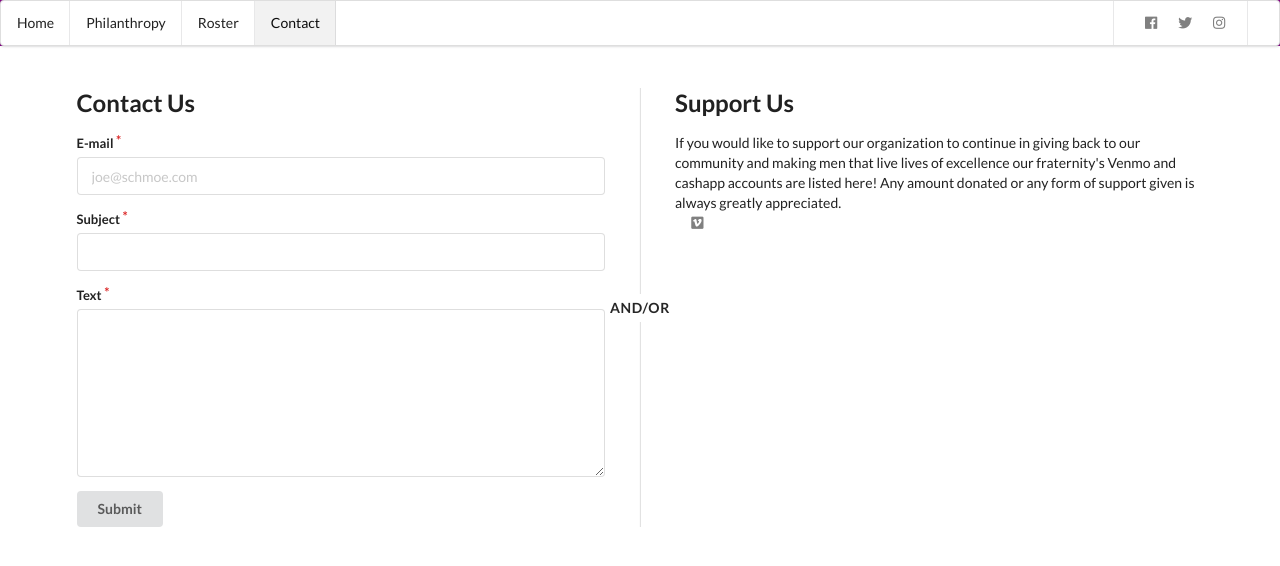
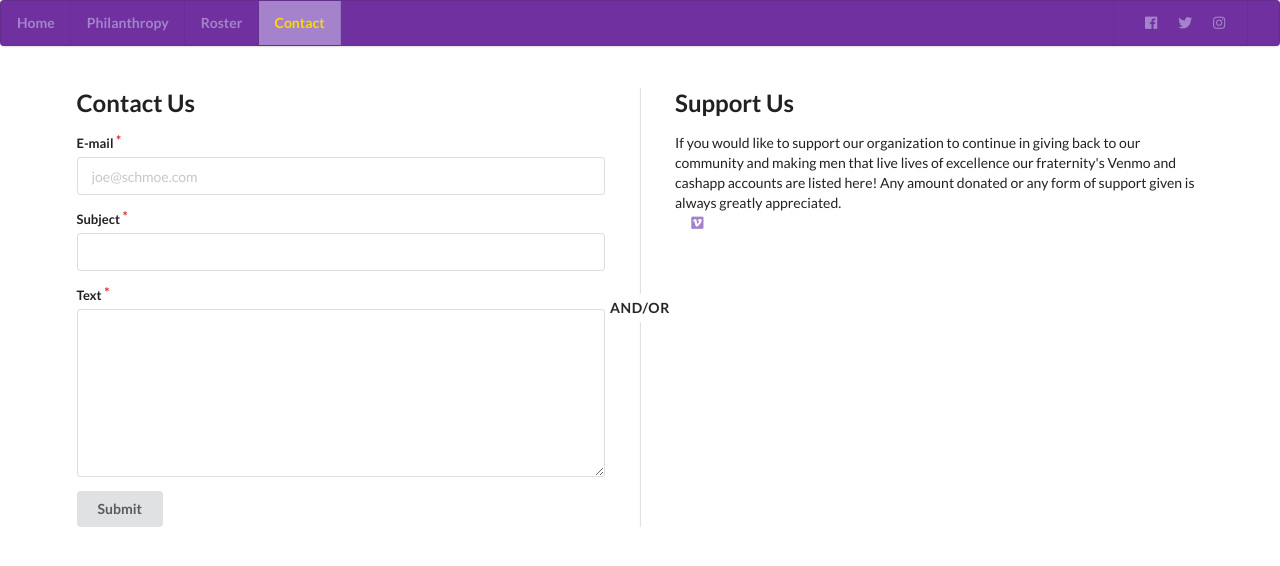
Before and after one commit to zach922/deltpage, a React (Create React App) app: page /contact in a window 1280 px wide. Shown: the top 566 px of the page. Built offline with nearby package versions, Linux system fonts and the light colour scheme.

Commit message:
style added to navbar

```diff
--- a/src/components/Contact.js
+++ b/src/components/Contact.js
@@ -2,14 +2,19 @@ import React from 'react';
 import './Contact.css';
 
 const Contact = () => {
+
+    const onSubmit = () => {
+        console.log("submit");
+    };
+
     return (
         <div className="contact">
             <div className="ui form container">
                     <div className="ui two column very relaxed grid ">
-                    <div class="ui vertical divider">
+                        <div className="ui vertical divider">
                             and/or
                         </div>
-                    <div className="column">
+                        <form action="" className="column">
                             <h2>Contact Us</h2>
                             <div class="required field">
                                 <label>E-mail</label>
@@ -23,8 +28,8 @@ const Contact = () => {
                                 <label>Text</label>
                                 <textarea></textarea>
                             </div>
-                        <div class="ui submit button">Submit</div>
-                    </div>
+                            <div onClick={ onSubmit } type="submit" className="ui submit button">Submit</div>
+                        </form>
                         <div className="column">
                             <h2>Support Us</h2>
                             <div>
--- a/src/components/MemberCard.js
+++ b/src/components/MemberCard.js
@@ -4,7 +4,7 @@ const MemberCard = (props) => {
     return (
         <div className="ui card">
             <div className="image">
-                <img src={ props.image } alt="user image"/>
+                <img src={ props.image } alt=" " />
             </div>
             <div className="content">
                 { props.name }
--- a/src/components/Navbar.css
+++ b/src/components/Navbar.css
@@ -1,14 +1,36 @@
 #socials {
-    color: grey;
+    color: #a483cc;
     margin-left: 1em;
 }
 
-.item {
+#socials:hover {
+    color: gold;
+}
+
+.ui.menu {
+    background-color: #7030A0;
+}
+
+.ui.menu .item {
+    color: #a483cc;
+}
+
+.ui.menu .item.active {
+    background-color: #a483cc;
+    color: gold;
+}
+
+.ui.menu .item.active:hover {
+    background-color: #a483cc;
+    color: white;
+}
+
+.ui.menu a.item:hover {
+    background-color: #7030A0;
     color: gold;
 }
 
 nav {
-    background-color: purple;
-    color: purple;
     margin-bottom: 3em;
+    color: #a483cc;
 }
--- a/src/components/Navbar.js
+++ b/src/components/Navbar.js
@@ -1,5 +1,5 @@
 import React from 'react';
-import { Link, NavLink } from 'react-router-dom';
+import { NavLink } from 'react-router-dom';
 import './Navbar.css';
 
 const Navbar = () => {
@@ -7,16 +7,16 @@ const Navbar = () => {
     <nav>
       <div className="ui menu">
         <NavLink exact className="item" to="/">
-          Home
+          <strong>Home</strong>
         </NavLink>
         <NavLink className="item" to="/philanthropy">
-          Philanthropy
+          <strong>Philanthropy</strong>
         </NavLink>
         <NavLink className="item" to="/roster">
-          Roster
+          <strong>Roster</strong>
         </NavLink>
         <NavLink className="item" to="/contact">
-          Contact
+          <strong>Contact</strong>
         </NavLink>
         <div class="right menu">
           <div className="item">
```
Lines whose indentation alone changed are shown as unchanged.
